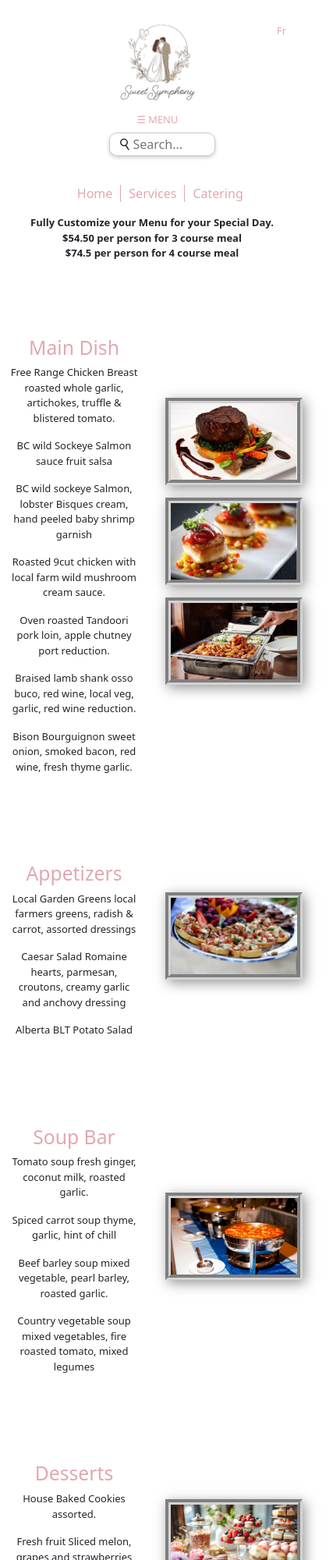
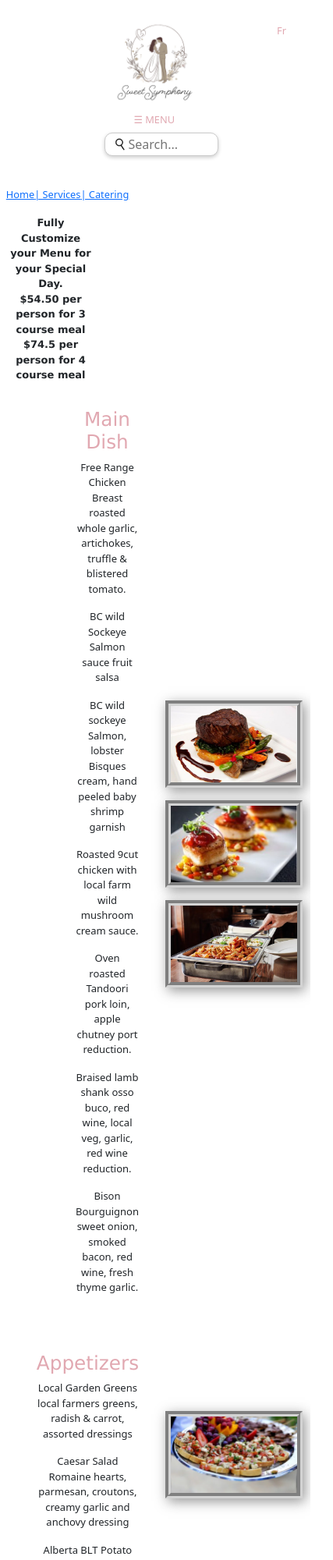
Before and after one commit to aqizzz/Wedding-project, a plain HTML site: page catering.html in a window 390 px wide. Shown: the top 2000 px of the page at 78% size, 427 px wide, since content can reach past the window. Drawn offline with nearby package versions, Linux system fonts and the light colour scheme.

Commit message:
Update catering.html

```diff
--- a/catering.html
+++ b/catering.html
@@ -4,8 +4,8 @@
     <meta charset="UTF-8">
     <meta name="viewport" content="width=device-width, initial-scale=1.0">
     <title>Catering</title>
-    <meta name = "discription" content = "Wedding Planner Sweet Symphony">
-    <meta name = "keywords" content = "Wedding, Planner, Sweet, Symphony">
+    <meta name = "discription" content = "Wedding Planner Sweet Symphony Catering">
+    <meta name = "keywords" content = "Wedding, Planner, Sweet, Symphony, Catering">
     <link rel="stylesheet" href="css/main.css" >
     <link rel="stylesheet" href="css/catering.css" >
     <link href="https://cdn.jsdelivr.net/npm/bootstrap@5.3.2/dist/css/bootstrap.min.css" rel="stylesheet" integrity="sha384-T3c6CoIi6uLrA9TneNEoa7RxnatzjcDSCmG1MXxSR1GAsXEV/Dwwykc2MPK8M2HN" crossorigin="anonymous">
@@ -25,11 +25,12 @@
   <div class="language-selector">
     <a href="catering_fr.html" hreflang="fr" >Francais</a>
   </div>
-  <div class="container-xl web-header">
-    <div class="row align-items-center custom-row-width">
+
+  <div class="container web-header" id="list-item-1">
+    <div class="row align-items-center">
       <div class="col-xs-12 col-sm-12 col-md-2 col-lg-2">
         <div class="logo">
-          <img src="images/logo.png" alt="Sweet Symphony">
+          <img src="/images/logo.png" alt="Sweet Symphony">
         </div>
       </div>
       <div class="d-none d-md-block col-sm-6 col-md-8 col-lg-7 nav">
@@ -49,31 +50,30 @@
             <a href="services_en.html">SERVICES</a>
             <a href="gallery.html">GALLERY</a>
             <a href="about.html">ABOUT US</a>
-            <a href="contact.html">CONTACT</a>
+            <a href="contact.html">CONTACT US</a>
           </div>
         </div>
       </div>
       <div class="col-xs-12 col-sm-6 col-md-2 col-lg-3 search-col">
         <div class="search-bar">
-          <img src="images/magnifier.png" alt="Search">
+          <img src="/images/magnifier.png" alt="Search">
           <input id="searchInput" type="text" placeholder="Search...">
         </div>
       </div>
     </div>
   </div>
 
-  <div class="directory">
-    <ul>
-      <li><a href="index_en.html">Home</a></li>
-      <li><a href="services_en.html">Services</a></li>
-      <li><a href="catering.html">Catering</a></li>
+
+    <ul class="breadcrumb" style="position: relative; left: 2%;" >
+        <li><a href="index_en.html">Home</a></li>
+        <li><a href="services_en.html">| Services</a></li>
+        <li><a href="catering.html">| Catering</a></li>
     </ul>
-  </div>
 
     <div class="container text-center">
-        <div class="row">
-          <div class="col-md-12 col-lg-6">
-                <p>
+        <div class="row" >
+            <div class="col">
+                <p >
                   <b >Fully Customize your Menu for your Special Day.</b>
                   <br>
                   <b>$54.50 per person for 3 course meal</b>
@@ -91,11 +91,10 @@
 
         <div class="row">
 
-          <div class="col-lg-3">
-                &nbsp;&nbsp;&nbsp;&nbsp;&nbsp;
+            <div class="col">
+                &nbsp;
             </div>
             <div class="col">
-                <p>
 
                   <h2>Main Dish</h2>
                   <p>Free Range Chicken Breast roasted whole garlic, artichokes, truffle & blistered tomato.</p>
@@ -106,7 +105,6 @@
                   <p>Braised lamb shank osso buco, red wine, local veg, garlic, red wine reduction.</p>
                   <p>Bison Bourguignon sweet onion, smoked bacon, red wine, fresh thyme garlic.</p>
 
-                </p>
             </div>
 
             <div class="col">
@@ -125,27 +123,26 @@
 
         <div class="row">
             <div class="col">
-                &nbsp;&nbsp;&nbsp;&nbsp;&nbsp;
+                &nbsp;
             </div>
             <div class="col">
-                &nbsp;&nbsp;&nbsp;&nbsp;&nbsp;
+                &nbsp;
             </div>
             <div class="col">
-                &nbsp;&nbsp;&nbsp;&nbsp;&nbsp;
+                &nbsp;
             </div>
         </div>
         <div class="row">
-          <div class="col-lg-3">
-                &nbsp;&nbsp;&nbsp;&nbsp;&nbsp;
+            <div class="col">
+                &nbsp;
             </div>
 
             <div class="col">
-                <p>
                   <h2>Appetizers</h2>
                   <p>Local Garden Greens local farmers greens, radish & carrot, assorted dressings</p>
                   <p>Caesar Salad Romaine hearts, parmesan, croutons, creamy garlic and anchovy dressing</p>
                   <p>Alberta BLT Potato Salad</p>
-                </p>
+
             </div>
             <div class="col">
                 <img src="images/images/catering/appetizer.png"
@@ -156,27 +153,26 @@
 
         <div class="row">
             <div class="col">
-                &nbsp;&nbsp;&nbsp;&nbsp;&nbsp;
+                &nbsp;
             </div>
             <div class="col">
-                &nbsp;&nbsp;&nbsp;&nbsp;&nbsp;
+                &nbsp;
             </div>
             <div class="col">
-                &nbsp;&nbsp;&nbsp;&nbsp;&nbsp;
+                &nbsp;
             </div>
         </div>
         <div class="row">
-          <div class="col-lg-3">
-                &nbsp;&nbsp;&nbsp;&nbsp;&nbsp;
+            <div class="col">
+                &nbsp;
             </div>
             <div class="col">
-                <p>
                     <h2>Soup Bar</h2>
                     <p>Tomato soup fresh ginger, coconut milk, roasted garlic.</p>
                     <p>Spiced carrot soup thyme, garlic, hint of chill</p>
                     <p>Beef barley soup mixed vegetable, pearl barley, roasted garlic.</p>
                     <p>Country vegetable soup mixed vegetables, fire roasted tomato, mixed legumes</p>
-                </p>
+
             </div>
             <div class="col">
                 <img src="images/images/catering/soup.jpg"
@@ -187,21 +183,20 @@
 
         <div class="row">
             <div class="col">
-                &nbsp;&nbsp;&nbsp;&nbsp;&nbsp;
+                &nbsp;
             </div>
             <div class="col">
-                &nbsp;&nbsp;&nbsp;&nbsp;&nbsp;
+                &nbsp;
             </div>
             <div class="col">
-                &nbsp;&nbsp;&nbsp;&nbsp;&nbsp;
+                &nbsp;
             </div>
         </div>
         <div class="row">
-          <div class="col-lg-3">
-                &nbsp;&nbsp;&nbsp;&nbsp;&nbsp;
+            <div class="col">
+                &nbsp;
             </div>
             <div class="col">
-                <p>
                     <h2>Desserts</h2>
                     <p>House Baked Cookies assorted.</p>
                     <p>Fresh fruit Sliced melon, grapes and strawberries</p>
@@ -210,7 +205,6 @@
                     <p>Macaroons assorted.</p>
                     <p>Croissant & banana bread Pudding, vanilla bean cr&egrave;me anglaise</p>
 
-                </p>
             </div>
             <div class="col">
                 <img src="images/images/catering/dessert-table.png"
@@ -221,7 +215,7 @@
 
             </div>
             <div >
-              <a  class= "top"href="#">
+              <a  class= "top" href="#list-item-1">
               <b >Top</b></a>
             </div>
         </div>
@@ -251,17 +245,14 @@
         </div>
         <div class="social-media">
           <a href="mailto:info@sweetsymphony.com" target="_blank">
-            <img src="images/E-mail.png" alt="email">
+            <img src="/images/E-mail.png" alt="email">
           </a>
           <a href="http://facebook.com/" target="_blank">
-            <img src="images/facebook.png" alt="facebook">
+            <img src="/images/facebook.png" alt="facebook">
           </a>
-        <a href="http://twitter.com/" target="_blank">
-          <img src="images/twitter.png" alt="twitter">
-        </a>
-        <a href="http://instagram.com/" target="_blank">
-          <img src="images/Instagram.png" alt="instagram">
-        </a>
+          <a href="http://instagram.com/" target="_blank">
+            <img src="/images/Instagram.png" alt="instagram">
+          </a>
         </div>
       </footer>
 </body>
```
